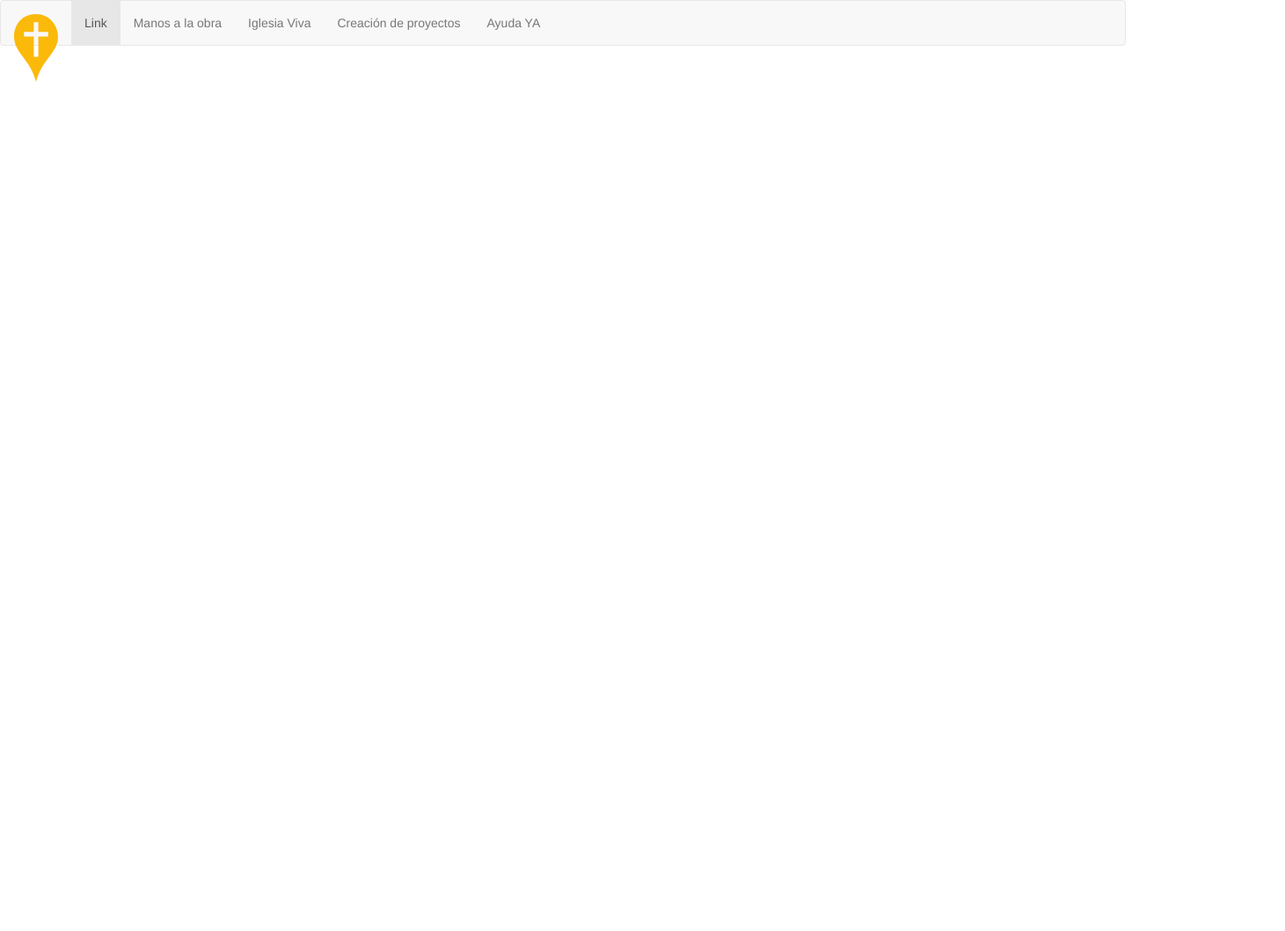
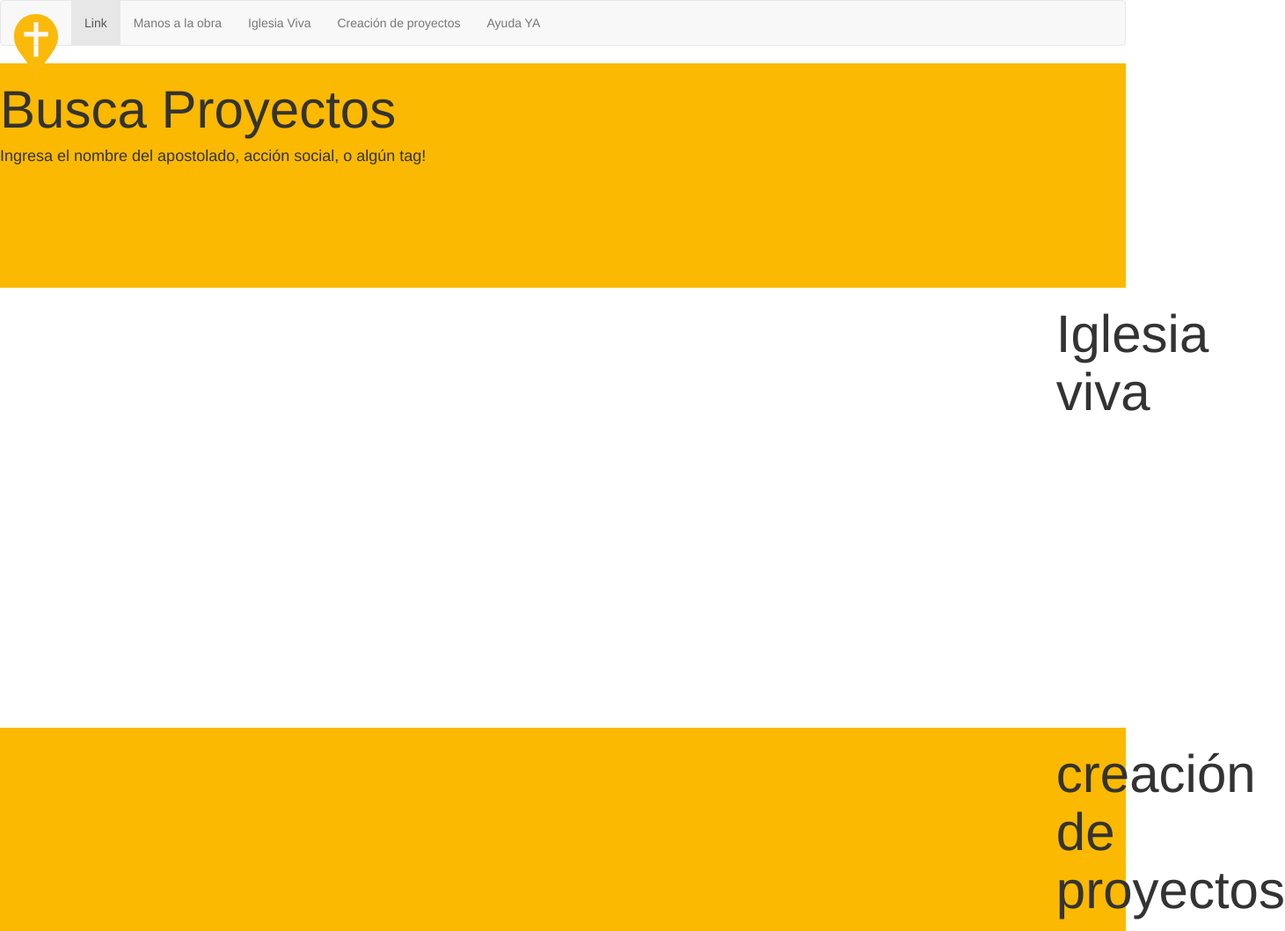
Before and after one commit to Fbaldassare/Fbaldassare-Ignis2019, a plain HTML site: page index.html in a window 1280 px wide. Shown: the top 1058 px of the page at 88% size, 1461 px wide, since content can reach past the window. Before the commit the page ends 800 px from the top, so only its background shows below. Drawn offline with nearby package versions, Linux system fonts and the light colour scheme.

Commit message:
se han agregado los h1 de cada sección

```diff
--- a/Assets/css/style.css
+++ b/Assets/css/style.css
@@ -0,0 +1,51 @@
+
+h1{
+    font-size:60px;
+}
+.section-height{
+    height: 500px;
+}
+
+.color-white{
+    color: #ffffff
+}
+
+.color-yellow{
+    color: #fbb901
+}
+
+.color-cian{
+    color: #00a8b5
+}
+
+.color-purple{
+    color: #774898;
+}
+
+.color-violet{
+    color: #e62a76;
+}
+
+
+#buscador{
+    background-color: #fbb901;
+    height: 255px;
+}
+#iglesia-viva{
+   background-color: #ffffff;
+}
+
+#creacion-de-proyectos{
+    background-color: #fbb901;
+}
+#ayuda-ya{
+    background-color: #ffffff;
+}
+
+#unete{
+    background-color: #00a8b5;
+}
+
+#contacto{
+    background-color: #774898;
+}
--- a/index.html
+++ b/index.html
@@ -56,39 +56,58 @@
     </header>
     <section id="buscador">
         <div class="row">
-
+            <div class="col-md-12">
+                <h1>Busca Proyectos</h1>
+                <h4>Ingresa el nombre del apostolado, acción social, o algún tag!</h4>
+            </div>
         </div>
     </section>
-    <section id="iglesia-viva">
+    <section id="iglesia-viva" class="section-height">
         <div class="row">
             <div class="col-md-11"></div>
-            <div class="col-md-1"></div>
+            <div class="col-md-1">
+                <h1>Iglesia viva</h1>
+            </div>
         </div>
     </section>
-    <section id="creacion-de-proyectos">
+    <section id="creacion-de-proyectos" class="section-height">
         <div class="row">
             <div class="col-md-11">
                 <div class="col-md-5"></div>
                 <div class="col-md-7"></div>
             </div>
-            <div class="col-md-1"></div>
+            <div class="col-md-1">
+                <h1>creación de proyectos</h1>
+            </div>
         </div>
     </section>
-    <section id="unete">
+    <section id="ayuda-ya" class="section-height">
+        <div class="row">
+            <div class="col-md-11">
+                <div class="col-md-5"></div>
+                <div class="col-md-7"></div>
+            </div>
+            <div class="col-md-1">
+                <h1>ayuda ya!</h1>
+            </div>
+        </div>
+    </section>
+    <section id="unete" class="section-height">
         <div class="row">
             <div class="col-md-5"></div>
             <div class="col-md-6"></div>
-            <div class="col-md-1"></div>
+            <div class="col-md-1">
+                <h1>únete</h1>
+            </div>
         </div>
     </section>
-    <footer id="contacto">
+    <footer id="contacto" class="section-height">
         <div class="row">
             <div class="col-md-6"></div>
             <div class="col-md-6"></div>
             <div class="col-md-12"></div>
         </div>
     </footer>
-
 </body>
 
 </html>
```
